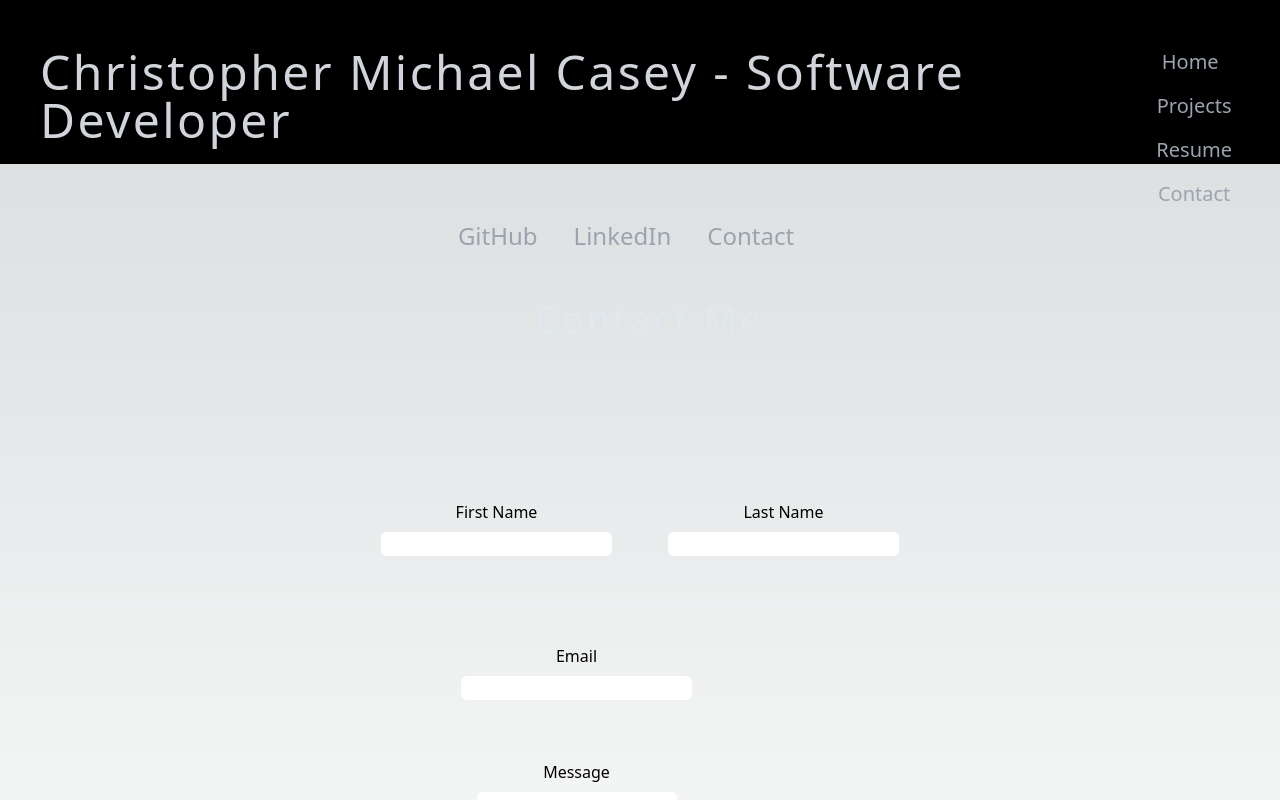
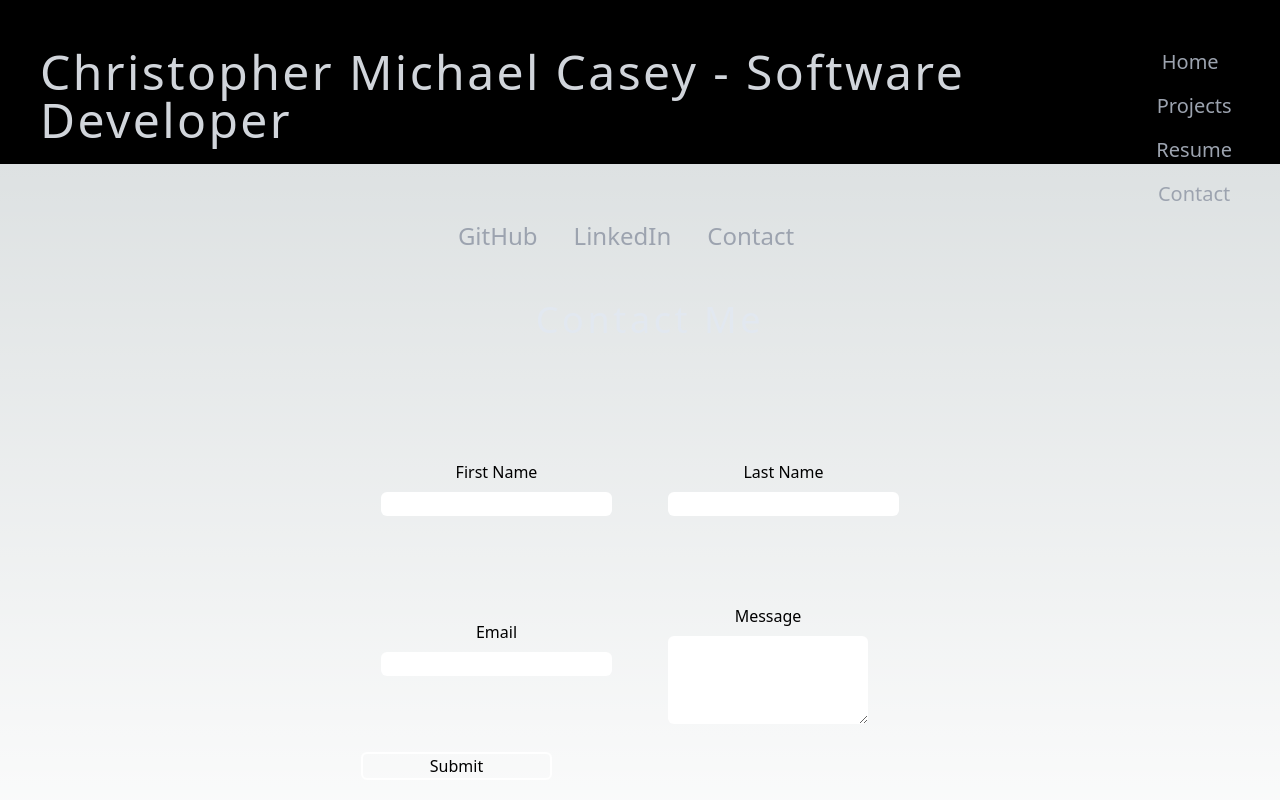
Before and after one commit to ChrisCasey-codestuff/MyPort, a Next.js app: page /contact in a window 1280 px wide. Shown: the top 800 px of the page. Built offline with nearby package versions, Linux system fonts and the light colour scheme.

Commit message:
more minor css fixes

```diff
--- a/pages/contact.js
+++ b/pages/contact.js
@@ -7,7 +7,7 @@ export default function Contact() {
   return (
     <main className="flex flex-col items-center justify-center mt-10">
       <p className="text-4xl font-extralight tracking-widest text-slate-200 ml-5">Contact Me</p>
-      <div className="flex flex-row mt-10 mb-20">
+      <div className="flex flex-row mb-10">
         <div>
           <form className="flex flex-col lg:p-10  md:p-10 sm:p-5 rounded-md sm:w-1/2" action="https://getform.io/f/ab2831ce-9681-4e89-9a86-6652d337ba8c" method="POST">
             <div className="flex lg:flex-row md:flex-row sm:flex-col sm:items-center  sm:justify-center lg:justify-start  md:justify-start pt-5 lg:m-10 sm:ml-64 sm:m-5 md:m-5">
@@ -20,7 +20,7 @@ export default function Contact() {
                 <input type="text" name="last name" className="m-2 rounded-md"></input>
               </div>
             </div>
-            <div className="ml-60">
+            <div className="flex lg:flex-row md:flex-row sm:flex-col sm:ml-60 lg:ml-10">
             <div className="flex flex-col m-5  justify-center items-center">
             <p>Email</p>
             <input type="text" name="email" className="m-2 mb-10 rounded-md"></input>
--- a/pages/index.js
+++ b/pages/index.js
@@ -24,7 +24,7 @@ const Home = () => {
     </div>
         <div data-aos="fade-up" data-aos-duration="1500">
         <div className="flex flex-col items-start ml-2">
-        <p className="text-gray-400 text-2xl bg-slate ml-10 mt-10 w-5/6 mr-80 sm:mr-84 font-light leading-loose">I am a bilingual full stack software engineer and electronic musician. I specialize in building React and Javascript applications.
+        <p className="text-gray-400 text-2xl bg-slate lg:ml-10 md:ml-10 sm:ml-5 mt-10 w-5/6 mr-80 sm:mr-84 font-light leading-loose">I am a bilingual full stack software engineer and electronic musician. I specialize in building React and Javascript applications.
           I am very passionate about using cutting edge technologies and strategies to implement
           elegant solutions to problems that are both complex and dynamic.</p>
         </div>
--- a/pages/projects.js
+++ b/pages/projects.js
@@ -37,7 +37,7 @@ export default function Projects() {
 
 
           <div className="flex flex-row lg:justify-start md:justify-start mr-30 sm:justify-center">
-            <div data-aos="fade-up"  data-aos-duration="1000" className="bg-black m-5 p-5 rounded-md border-2 border-gray-400 hover:border-gray-500 drop-shadow-md bg-transparent lg:w-1/2 md:w-4/5 sm:w-4/5 lg:text-left md:text-left sm:text-center">
+            <div data-aos="fade-up"  data-aos-duration="1000" className="bg-black lg:m-5 md:m-5 sm:ml-5 p-5 rounded-md border-2 border-gray-400 hover:border-gray-500 drop-shadow-md bg-transparent lg:w-1/2 md:w-4/5 sm:w-4/5 lg:text-left md:text-left sm:text-center">
             <Link href="/reactAnalytics">
               <p className="text-gray-300 hover:text-gray-400 italic text-2xl mb-10 mr-40 font-light">React Analytics DashBoard</p>
             </Link>
@@ -49,7 +49,7 @@ export default function Projects() {
 
 
             <div className="flex flex-row lg:justify-end  sm:justify-center md:justify-start md:mr-20 lg:mr-20">
-              <div data-aos="fade-up"  data-aos-duration="1000" className="bg-black m-5 p-5 rounded-md border-2 border-gray-400 hover:border-gray-500 drop-shadow-md bg-transparent lg:w-1/2 md:w-4/5 sm:w-4/5">
+              <div data-aos="fade-up"  data-aos-duration="1000" className="bg-black lg:m-5 md:m-5 sm:ml-5 p-5 rounded-md border-2 border-gray-400 hover:border-gray-500 drop-shadow-md bg-transparent lg:w-1/2 md:w-4/5 sm:w-4/5">
               <Link href="/pokemonTourny">
                 <p className="text-gray-300 hover:text-gray-400 italic text-2xl mb-10 mr-40 font-light lg:text-left md:text-left sm:text-center">Pokemon World Tournament</p>
               </Link>
--- a/pages/resume.js
+++ b/pages/resume.js
@@ -18,7 +18,7 @@ export default function Resume() {
       </div>
       <h2 className="flex text-gray-400 font-extrathin text-lg italic lg:ml-16 md:ml-16 sm:ml-10 mt-10 w-5/6 sm:mr-10 lg:mr-0 md:mr-0">“True education is a kind of never ending story — a matter of continual beginnings, of habitual fresh starts, of persistent newness.”
          ― J. R. R. Tolkien</h2>
-         <div className="flex flex-row justify-center w-1/2 mt-10 lg:pl-32 md:pl-8 sm:pl-56 lg:pr-24 sm:pr-12">
+         <div className="flex flex-row justify-center w-1/2 mt-10 lg:pl-32 md:pl-8 sm:pl-48 lg:pr-24 sm:pr-12">
          <h3 className="text-gray-300 text-4xl font-extralight">Skills</h3>
          </div>
       <div className="flex lg:flex-row md:flex-row sm:flex-col justify-center">
```
